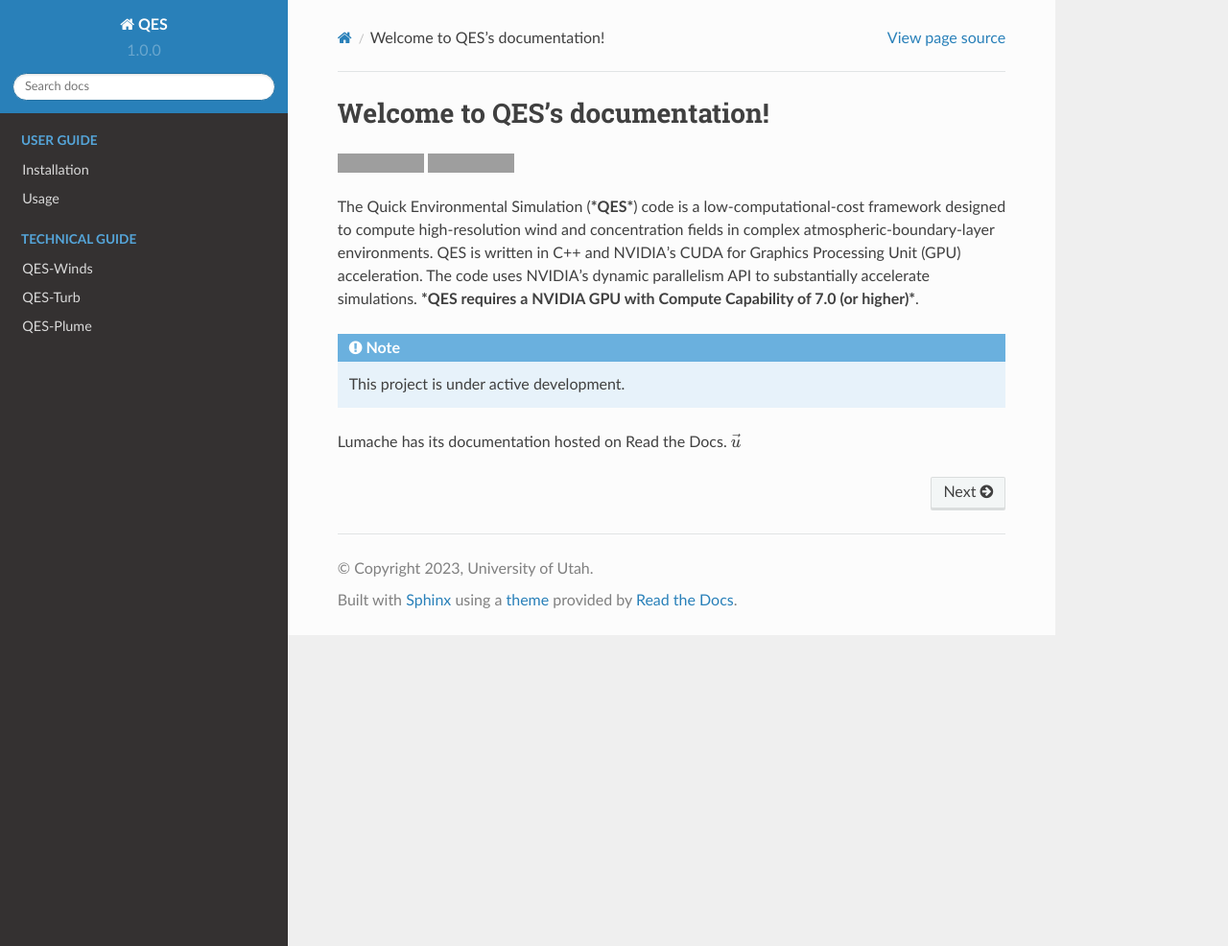
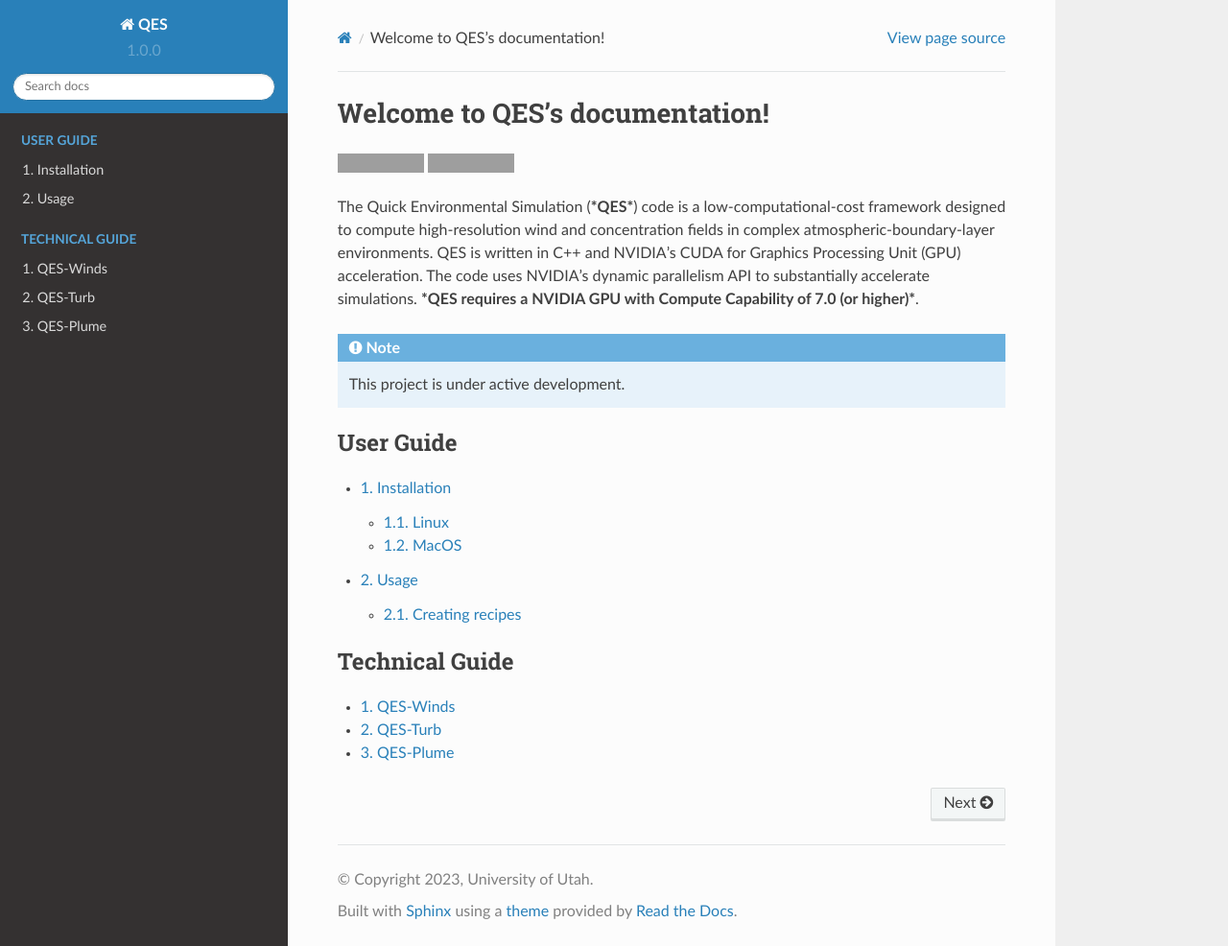
Before and after one commit to fmargairaz/rtd-tutorial, a Sphinx documentation site: the page built from docs/source/index.rst, in a window 1280 px wide and 986 px high. Shown: the whole window at 96% size. Built offline with Sphinx 7.4.7 and the Read the Docs theme 2.0.0, drawn with Linux system fonts in a browser that asks for light colours; pages that are not in the unit, such as notebooks, are missing from menus; grey boxes are pictures that could not be loaded.

Commit message:
Update index.rst

```diff
--- a/docs/source/index.rst
+++ b/docs/source/index.rst
@@ -20,7 +20,7 @@ NVIDIA GPU with Compute Capability of 7.0 (or higher)***.
 
 .. toctree::
    :maxdepth: 2
-   :hidden:
+   :numbered:
    :caption: User Guide
 
    installation
@@ -29,11 +29,9 @@ NVIDIA GPU with Compute Capability of 7.0 (or higher)***.
 
 .. toctree::
    :maxdepth: 2
-   :hidden:
+   :numbered:
    :caption: Technical Guide
 
    tech/QES-Winds
    tech/QES-Turb
    tech/QES-Plume
-
-Lumache has its documentation hosted on Read the Docs. :math:`\vec{u}`
```
